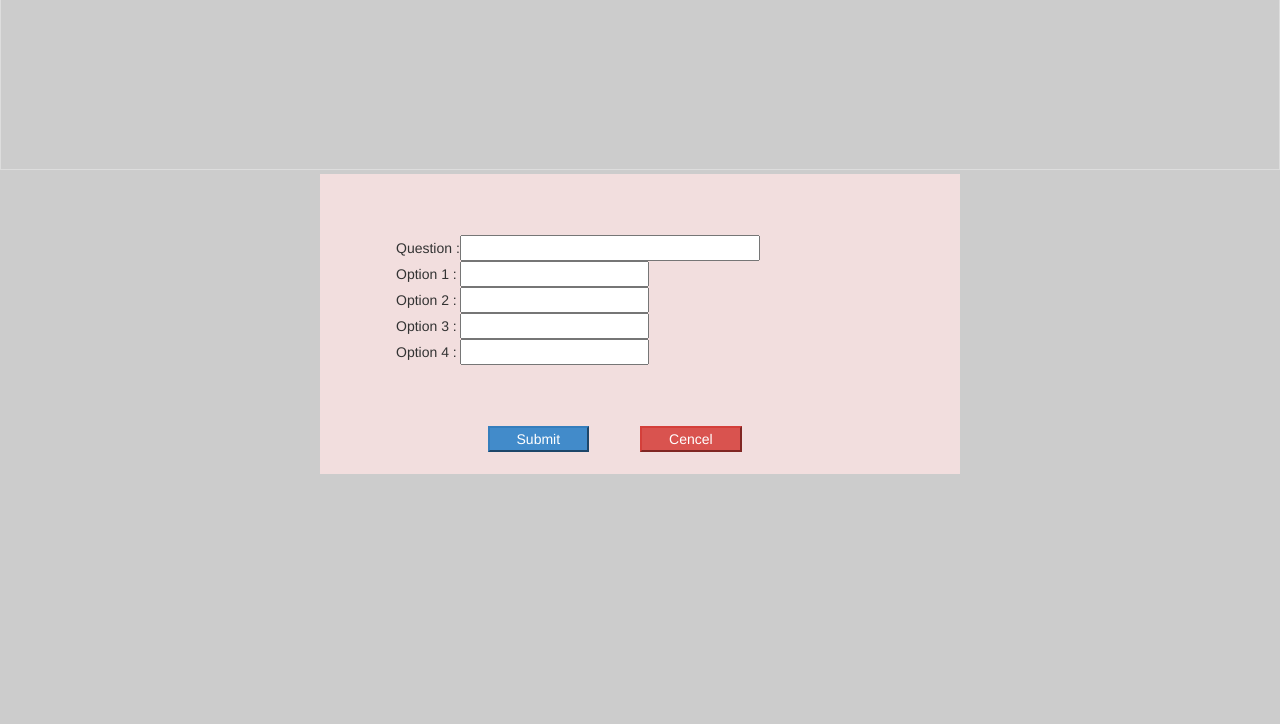
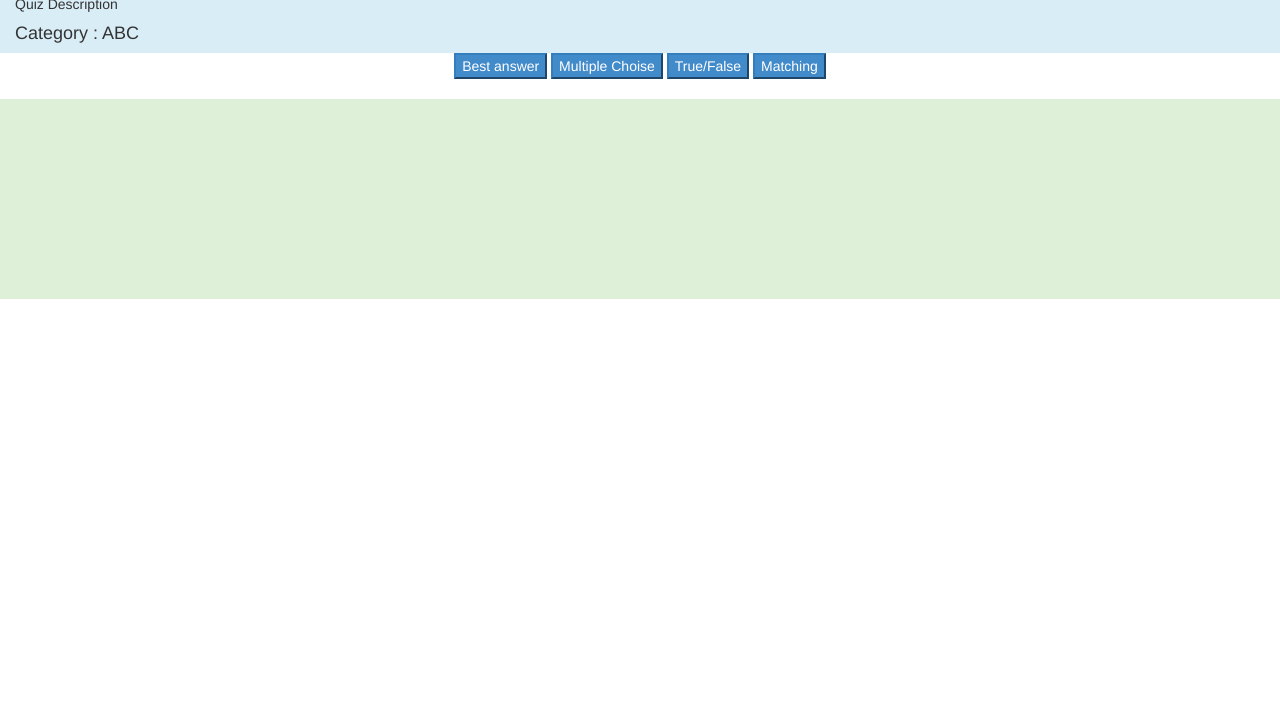
Before and after one commit to KashifAhmed/Quiz-Bank, a plain HTML site: page index.html at #/createQuiz in a window 1280 px wide. Shown: the part 76-800 px from the top of the page. Drawn offline with Linux system fonts and the light colour scheme.

Commit message:
Change in some Css

```diff
--- a/assests/css/style.css
+++ b/assests/css/style.css
@@ -11,3 +11,15 @@
 .question_table tr{
 
 }
+.question_collection_table{
+    min-height: 200px;
+    max-height: 250px;
+    margin-top: 20px;
+    overflow-y: auto;
+}
+.full_trans_bg{
+    position: absolute;
+    height: 100%;
+    width: 100%;
+    background: rgba(0,0,0, 0.2);
+}
--- a/partials/createQuiz.html
+++ b/partials/createQuiz.html
@@ -1,6 +1,11 @@
 <!--TRANSPARENT BG-->
-<div class="bg-warning" style="position: absolute; height: 100%; width: 100%; background: rgba(0,0,0, 0.2);"></div>
-{{abc}}
+<div class="bg-warning full_trans_bg hidden" ></div>
+<!--DESCRIPTION-->
+<div class="col-md-12 bg-info ">
+    <h1>QUIZ TITLE</h1>
+    <p>Quiz Description</p>
+    <h4>Category : ABC </h4>
+</div>
 <div class="text-center">
     <button class="btn-primary" ng-click="bestAns()">Best answer</button>
 
@@ -11,7 +16,8 @@
     <button class="btn-primary" >Matching</button>
 </div>
 
-<div class="table-bordered col-lg-12" style="min-height: 200px; max-height: 250px;margin-top: 20px; overflow-y: auto;" >
+        <!--QUIZ TABLE-->
+<div class="bg-success col-lg-12 question_collection_table">
     <ul>
         <li ng-repeat="item in items">
             {{item.name}}
@@ -21,7 +27,7 @@
 
 
 <!--BEST ANSWER-->
-<span class=" col-md-6 bg-danger popup_center">
+<span class=" col-md-6 bg-danger popup_center hidden">
             <table class="table-responsive question_table">
                 <tr>
                     <td>Question : </td>
```
Also changed, not shown: partials/quizSection.html (added), 1 other file.
